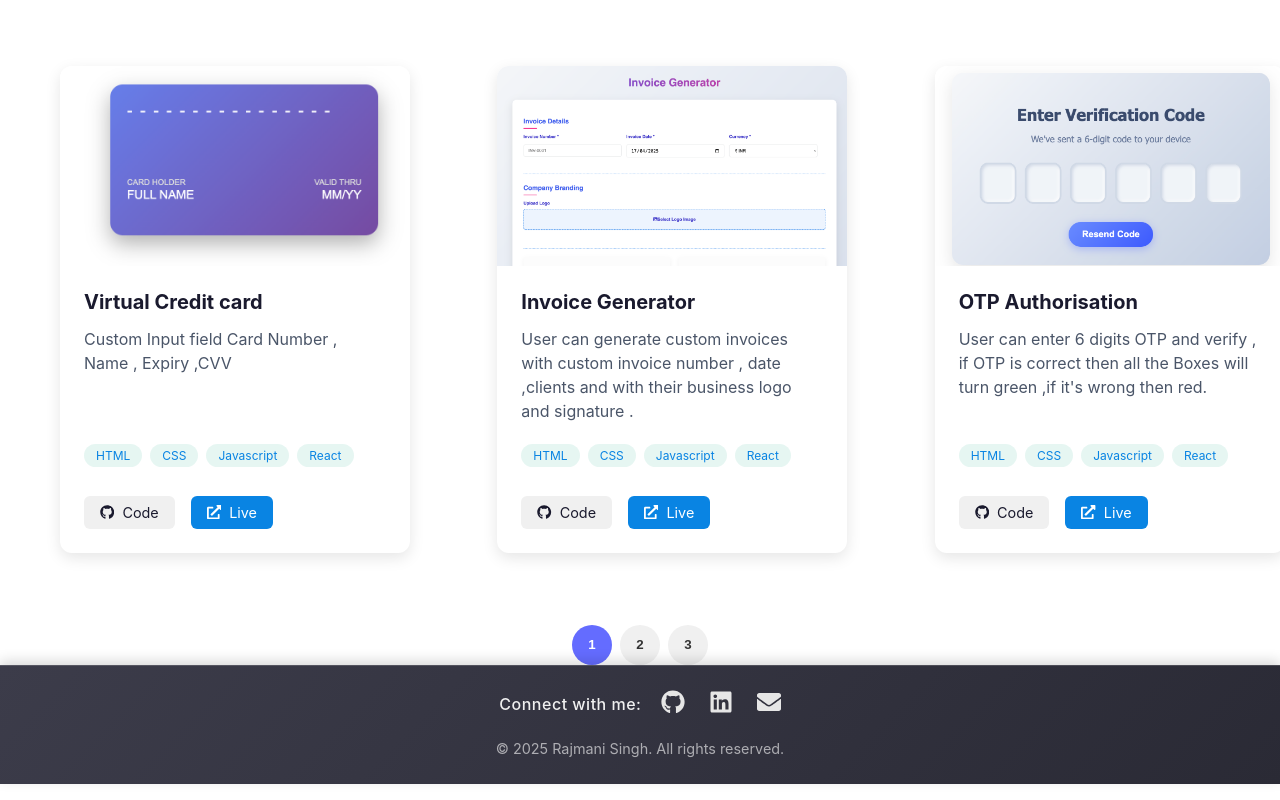
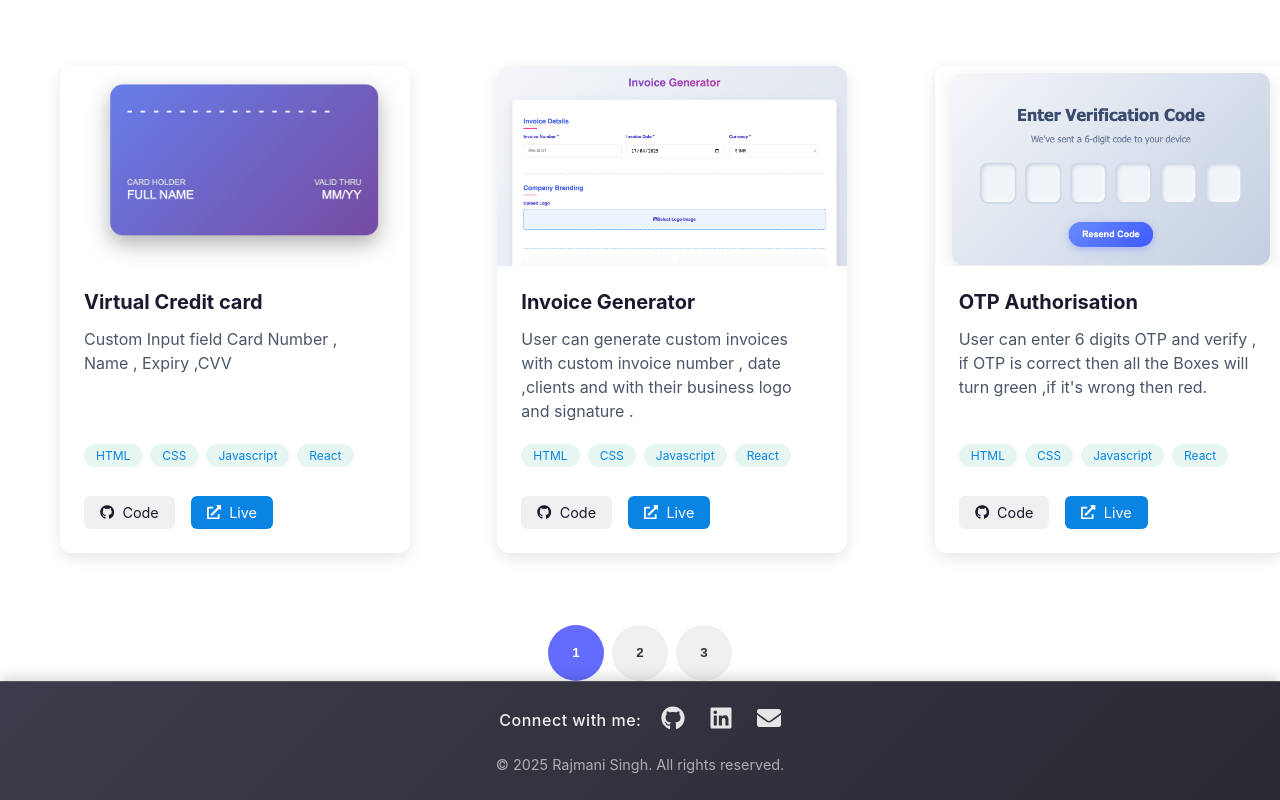
Before and after one commit to iamrajmani/rajmani-portfolio, a React (Create React App) app: page /projects in a window 1280 px wide. Shown: the part 698-1498 px from the top of the page. Built offline with nearby package versions, Linux system fonts and the light colour scheme.

Commit message:
Projects.css

```diff
--- a/src/pages/Projects/Projects.css
+++ b/src/pages/Projects/Projects.css
@@ -306,10 +306,10 @@
 }
 
 .pagination-button {
-  width: 2.5rem;
-  height: 2.5rem;
-  border-radius: 50%;
-  border: none;
+  width: 3.5rem;
+  height: 3.5rem;
+  border-radius: 100%;
+  border: grey;
   background-color: #f0f0f0;
   color: #333;
   font-weight: bold;
```
